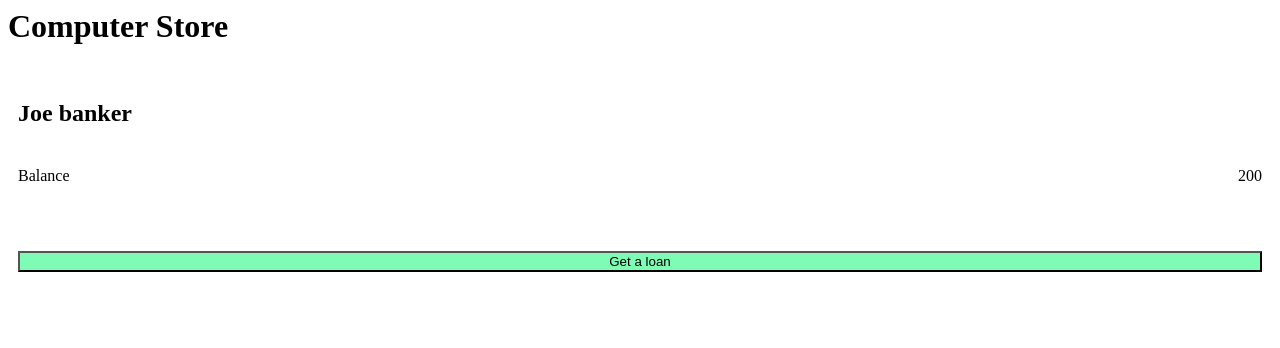
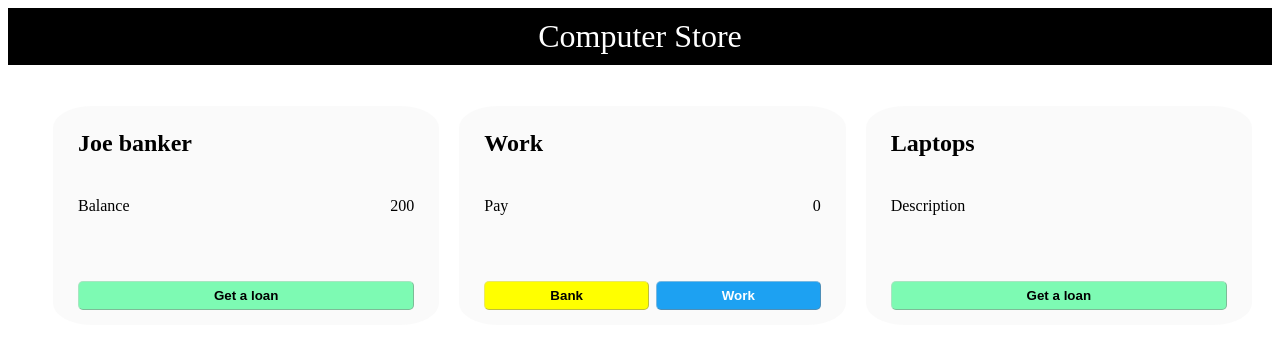
Before and after one commit to malmz90/computer-store, a plain HTML site: page index.html in a window 1280 px wide. Drawn offline with Linux system fonts and the light colour scheme.

Commit message:
work.js in progress

```diff
--- a/app.css
+++ b/app.css
@@ -3,10 +3,22 @@
   font-weight: bold;
 }
 
+.card {
+  display: flex;
+  flex-direction: column;
+  background-color: rgba(246, 245, 245, 0.5);
+  padding: 0px 25px 15px 25px;
+  border-radius: 10%;
+  width: 100%;
+  margin: 10px;
+}
+
 .container {
+  margin-left: 25px;
   padding: 10px;
   display: flex;
-  flex-direction: column;
+  flex-direction: row;
+  justify-content: space-evenly;
 }
 
 .balanceContainer {
@@ -22,6 +34,47 @@
   visibility: hidden;
 }
 
-.loanBtn {
+.btnContainer {
+  display: flex;
+}
+.bankBtn {
+  background-color: yellow;
+}
+.workBtn {
+  margin-left: 7px;
+  color: white;
+  background-color: rgba(29, 161, 242);
+}
+button {
   background-color: rgba(90, 250, 159, 0.778);
+  border-radius: 5px;
+  border-width: 1px;
+  border-color: rgb(211, 208, 208, 0.5);
+  width: 100%;
+  padding-top: 6px;
+  padding-bottom: 6px;
+  font-weight: 600;
 }
+
+.titleContainer {
+  background-color: black;
+  justify-content: center;
+}
+
+.title {
+  font-weight: 300;
+  padding: 10px;
+  color: white;
+
+  text-align: center;
+}
+
+.workBtnContainer {
+  display: flex;
+  flex-direction: row;
+  justify-content: space-between;
+}
+
+.laptopBtn {
+  margin-bottom: auto;
+}
--- a/app.js
+++ b/bank.js
@@ -8,7 +8,6 @@ const balance = Number(document.getElementById("balance").innerHTML);
 
 const handleLoan = () => {
   const userLoanInput = Number(prompt("Type in how much you wish to loan: "));
-  console.log(loan);
   if (loan > 0) {
     return alert("you already have a loan");
   }
--- a/index.html
+++ b/index.html
@@ -1,4 +1,5 @@
 <html lang="en">
+
 <head>
   <meta charset="UTF-8" />
   <meta http-equiv="X-UA-Compatible" content="IE=edge" />
@@ -6,13 +7,48 @@
   <link rel="stylesheet" href="app.css" />
   <title>Document</title>
 </head>
+
 <body>
-    <h1>Computer Store</h1>
+  <div class="titleContainer">
+    <h1 class="title">Computer Store</h1>
+  </div>
   <div class="container">
+
+    <div class="card">
       <p class="name">Joe banker</p>
-
       <div class="balanceContainer">
         <p>Balance</p>
+        <p id="balance"></p>
+      </div>
+      <div class="loanContainer" id="loanContainer">
+        <p>Loan</p>
+        <p id="loan"></p>
+      </div>
+      <div class="btnContainer">
+        <button class="loanBtn" id="loanBtn">Get a loan</button>
+      </div>
+    </div>
+
+    <div class="card">
+      <p class="name">Work</p>
+      <div class="balanceContainer">
+        <p>Pay</p>
+        <p id="pay">0</p>
+      </div>
+      <div class="loanContainer" id="loanContainer">
+        <p>Loan</p>
+        <p id="loan"></p>
+      </div>
+      <div class="workBtnContainer">
+        <button class="bankBtn" id="bankBtn">Bank</button>
+        <button class="workBtn" id="workBtn">Work</button>
+      </div>
+    </div>
+
+    <div class="card">
+      <p class="name">Laptops</p>
+      <div class="balanceContainer">
+        <p>Description</p>
         <p id="balance"></p>
       </div>
       <div class="loanContainer" id="loanContainer">
@@ -22,6 +58,10 @@
       <button class="loanBtn" id="loanBtn">Get a loan</button>
     </div>
 
-    <script src="app.js"></script>
+
+  </div>
+  <script type="text/javascript" src="bank.js"></script>
+  <script type="text/javascript" src="work.js"></script>
 </body>
+
 </html>
--- /dev/null
+++ b/work.js
@@ -0,0 +1,25 @@
+const workBtnElement = document.getElementById("workBtn");
+const bankBtnElement = document.getElementById("bankBtn");
+
+const handleWork = () => {
+  let pay = Number(document.getElementById("pay").innerHTML);
+  let newPay = pay + 100;
+  document.getElementById("pay").innerHTML = newPay;
+};
+
+const transferMoney = () => {
+  let balance = Number(document.getElementById("balance").innerHTML);
+  let pay = Number(document.getElementById("pay").innerHTML);
+
+  let newBalance = Number(
+    (document.getElementById("balance").innerHTML = balance + pay)
+  );
+  if (newBalance == balance + pay) {
+    document.getElementById("pay").innerHTML = 0;
+  } else {
+    alert("Something went wrong when transfering money");
+  }
+};
+
+bankBtnElement.addEventListener("click", transferMoney);
+workBtnElement.addEventListener("click", handleWork);
```
Lines whose indentation alone changed are shown as unchanged.
